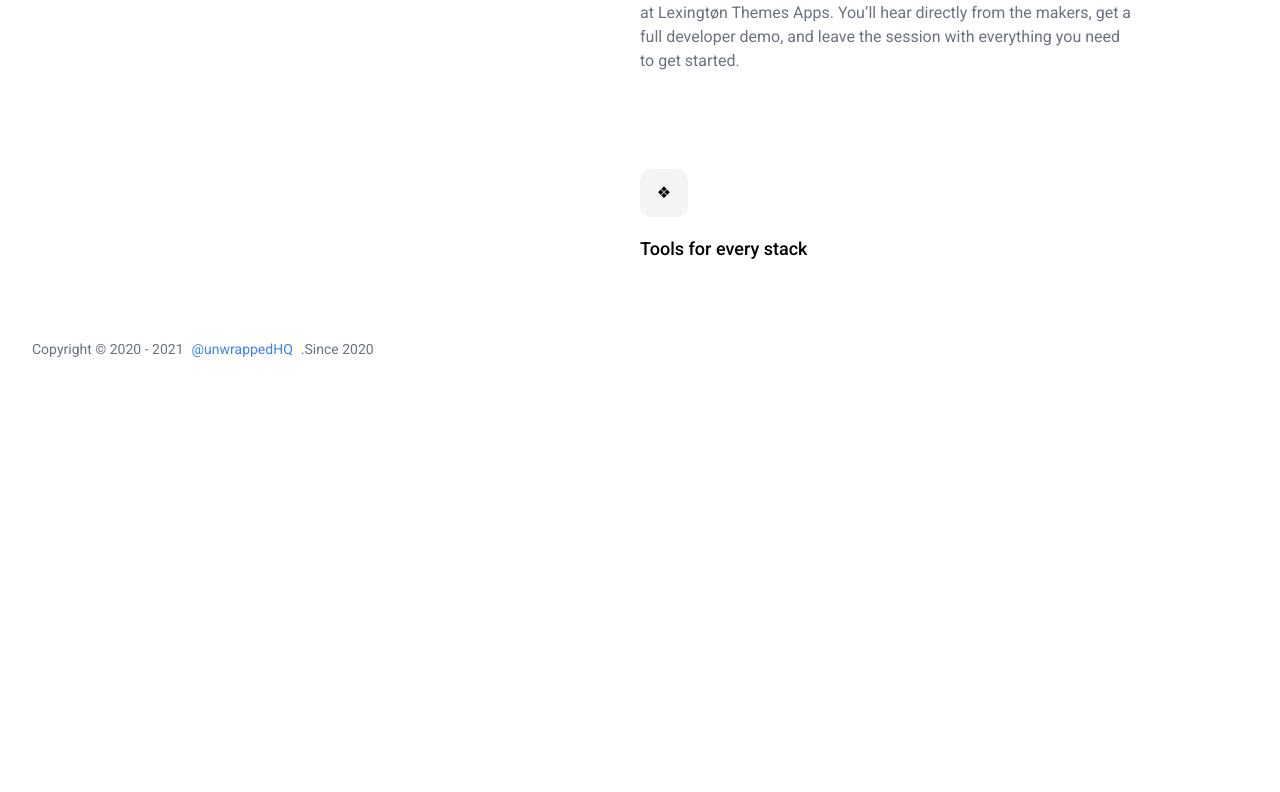
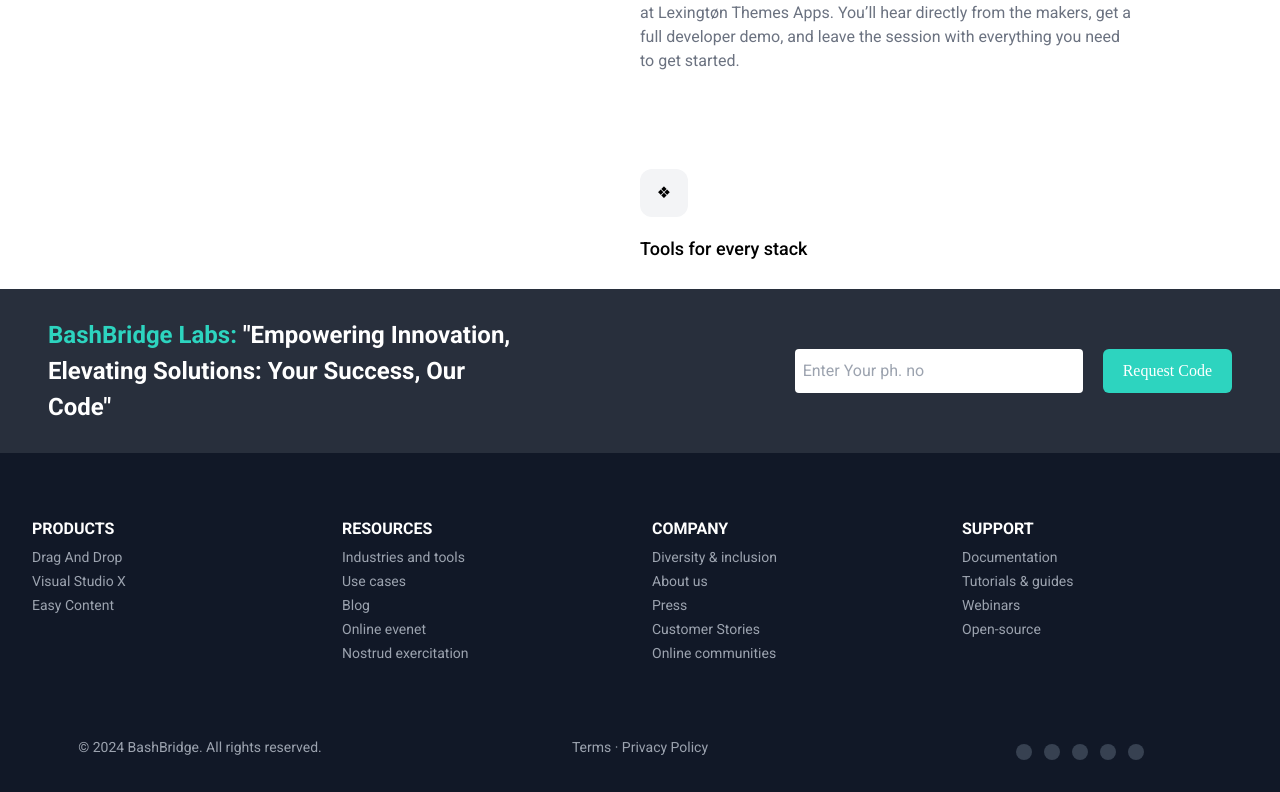
Before and after one commit to bashBridge-Labs/site, a Next.js app: page / in a window 1280 px wide. Shown: the part 1183-1975 px from the top of the page. Before the commit the page ends 1592 px from the top, so only its background shows below. Built offline with nearby package versions, Linux system fonts and the light colour scheme.

Commit message:
footer part complete expect social icons error occurs

```diff
--- a/app/page.js
+++ b/app/page.js
@@ -1,6 +1,6 @@
 import Hero from "@/components/hero";
 import FeatureSection from "@/components/featureSection";
-import Footer from "@/components/footer";
+import Footer from "@/components/Footer/footer";
 export default function Home() {
   return (
 <main className="max-w-7xl mx-auto">
--- /dev/null
+++ b/components/Footer/Item.jsx
@@ -0,0 +1,22 @@
+import React from "react";
+
+const Item = ({ Links, title }) => {
+  return (
+    <ul>
+      <h1 className="mb-1 font-semibold">{title}</h1>
+      {Links.map((link) => (
+        <li key={link.name}>
+          <a
+            className="text-gray-400 hover:text-teal-400 duration-300
+          text-sm cursor-pointer leading-6"
+            href={link.link}
+          >
+            {link.name}
+          </a>
+        </li>
+      ))}
+    </ul>
+  );
+};
+
+export default Item;
--- /dev/null
+++ b/components/Footer/ItemsContainer.jsx
@@ -0,0 +1,14 @@
+import Item from "./Item";
+import { PRODUCTS, RESOURCES, COMPANY, SUPPORT } from "./Menus";
+const ItemsContainer = () => {
+  return (
+    <div className="grid grid-cols-1 sm:grid-cols-3 lg:grid-cols-4 gap-6 sm:px-8 px-5 py-16">
+      <Item Links={PRODUCTS} title="PRODUCTS" />
+      <Item Links={RESOURCES} title="RESOURCES" />
+      <Item Links={COMPANY} title="COMPANY" />
+      <Item Links={SUPPORT} title="SUPPORT" />
+    </div>
+  );
+};
+
+export default ItemsContainer;
--- /dev/null
+++ b/components/Footer/Menus.js
@@ -0,0 +1,33 @@
+export const PRODUCTS = [
+    { name: "Drag And Drop", link: "#" },
+    { name: "Visual Studio X", link: "#" },
+    { name: "Easy Content", link: "#" },
+  ];
+  export const RESOURCES = [
+    { name: "Industries and tools", link: "#" },
+    { name: "Use cases", link: "#" },
+    { name: "Blog", link: "#" },
+    { name: "Online evenet", link: "#" },
+    { name: "Nostrud exercitation", link: "#" },
+  ];
+  export const COMPANY = [
+    { name: "Diversity & inclusion", link: "#" },
+    { name: "About us", link: "#" },
+    { name: "Press", link: "#" },
+    { name: "Customer Stories", link: "#" },
+    { name: "Online communities", link: "#" },
+  ];
+  export const SUPPORT = [
+    { name: "Documentation", link: "#" },
+    { name: "Tutorials & guides", link: "#" },
+    { name: "Webinars", link: "#" },
+    { name: "Open-source", link: "#" },
+  ];
+
+  export const Icons = [
+    { name: "logo-facebook", link: "#" },
+    { name: "logo-twitter", link: "#" },
+    { name: "logo-github", link: "#" },
+    { name: "logo-linkedin", link: "#" },
+    { name: "logo-instagram", link: "#" },
+  ];
--- /dev/null
+++ b/components/Footer/Socialicons.jsx
@@ -0,0 +1,21 @@
+import React from "react";
+
+const SocialIcons = ({ Icons }) => {
+  return (
+    <div className="text-teal-500">
+      {Icons.map((icon) => (
+        <span
+          key={icon.name}
+          className="p-2 cursor-pointer inline-flex items-center
+        rounded-full bg-gray-700 mx-1.5 text-xl hover:text-gray-100 hover:bg-teal-500
+        duration-300 "
+        >
+          <ion-icon name={icon.name}></ion-icon>
+
+        </span>
+      ))}
+    </div>
+  );
+};
+
+export default SocialIcons;
--- /dev/null
+++ b/components/Footer/footer.jsx
@@ -0,0 +1,35 @@
+import React from 'react'
+import ItemsContainer from "./ItemsContainer";
+import SocialIcons from "./SocialIcons";
+import { Icons } from "./Menus";
+
+export default function footer() {
+  return (
+
+    <footer className="bg-gray-900 text-white">
+      <div className="md:flex md:justify-between md:items-center sm:px-12 px-4 bg-[#ffffff19] py-7">
+        <h1 className='lg:text-2xl text-3xl md:mb-0 mb-6 lg:leading-normal font-semibold
+      md:w-2/5'><span className='text-teal-400'>BashBridge Labs: </span> "Empowering Innovation, Elevating Solutions:
+         Your Success, Our Code"
+        </h1>
+        <div>
+          <input type="text" placeholder='Enter Your ph. no' className='text-gray-800
+        sm:w-72 w-full sm:mr-5 mr-1 lg:mb-0 mb-4 py-2.5 rounded px-2 focus:outline-none' />
+          <button className='bg-teal-400 hover:bg-teal-500 duration-300 px-5 py-2.5 font-[Popins]
+         rounded-md text-white md:w-auto w-full'>
+          Request Code
+          </button>
+        </div>
+      </div>
+      <ItemsContainer/>
+      <div
+        className="grid grid-cols-1 sm:grid-cols-2 lg:grid-cols-3 gap-10
+      text-center pt-2 text-gray-400 text-sm pb-8"
+      >
+        <span>© 2024 BashBridge. All rights reserved.</span>
+        <span>Terms · Privacy Policy</span>
+        <SocialIcons Icons={Icons} />
+      </div>
+    </footer>
+  )
+}
--- a/components/footer.jsx
+++ /dev/null
@@ -1,50 +0,0 @@
-import React from 'react'
-
-export default function footer() {
-  return (
-
-    <footer className="bg-white">
-    <div className="px-4 py-12 mx-auto max-w-7xl sm:px-6 md:flex md:items-center md:justify-between lg:px-8">
-      <div className="flex justify-center space-x-6 md:order-2">
-        <span className="inline-flex justify-center w-full gap-3 lg:ml-auto md:justify-start md:w-auto">
-          <a className="w-6 h-6 transition fill-black hover:text-blue-500">
-            <span className="sr-only">
-              github
-            </span>
-            <ion-icon className="w-5 h-5 md hydrated" name="logo-github" role="img" aria-label="logo github"></ion-icon>
-          </a>
-          <a className="w-6 h-6 transition fill-black hover:text-blue-500">
-            <span className="sr-only">
-              twitter
-            </span>
-            <ion-icon className="w-5 h-5 md hydrated" name="logo-twitter" role="img" aria-label="logo twitter"></ion-icon>
-          </a>
-          <a className="w-6 h-6 transition fill-black hover:text-blue-500">
-            <span className="sr-only">
-              Instagram
-            </span>
-            <ion-icon className="w-5 h-5 md hydrated" name="logo-instagram" role="img" aria-label="logo instagram"></ion-icon>
-          </a>
-          <a className="w-6 h-6 transition fill-black hover:text-blue-500">
-            <span className="sr-only">
-              Linkedin
-            </span>
-            <ion-icon className="w-5 h-5 md hydrated" name="logo-linkedin" role="img" aria-label="logo linkedin"></ion-icon>
-          </a>
-        </span>
-      </div>
-      <div className="mt-8 md:mt-0 md:order-1">
-        <p className="text-base text-center text-gray-400">
-          <span className="mx-auto mt-2 text-sm text-gray-500">
-            Copyright © 2020 - 2021
-            <a href="https://unwrapped.design" className="mx-2 text-blue-500 hover:text-gray-500" rel="noopener noreferrer">
-              @unwrappedHQ
-            </a>
-            .Since 2020
-          </span>
-        </p>
-      </div>
-    </div>
-  </footer>
-  )
-}
--- a/components/navbar.jsx
+++ b/components/navbar.jsx
@@ -15,7 +15,7 @@ export default function navbar() {
           <div className='flex items-center'>
             <div className='flex-shrink-0'>
               <a href="/" className='text-white'>
-                logo
+                BashBridge Labs
               </a>
             </div>
           </div>
```
